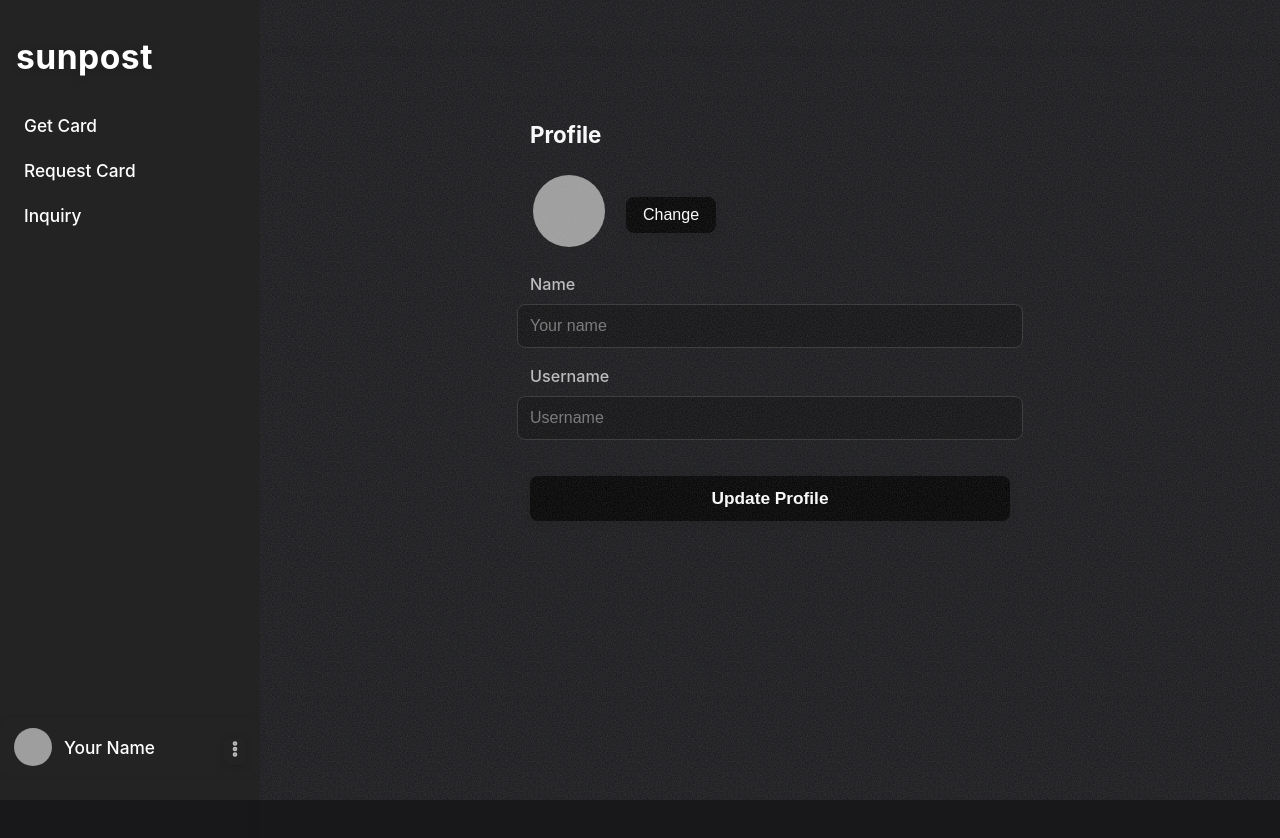
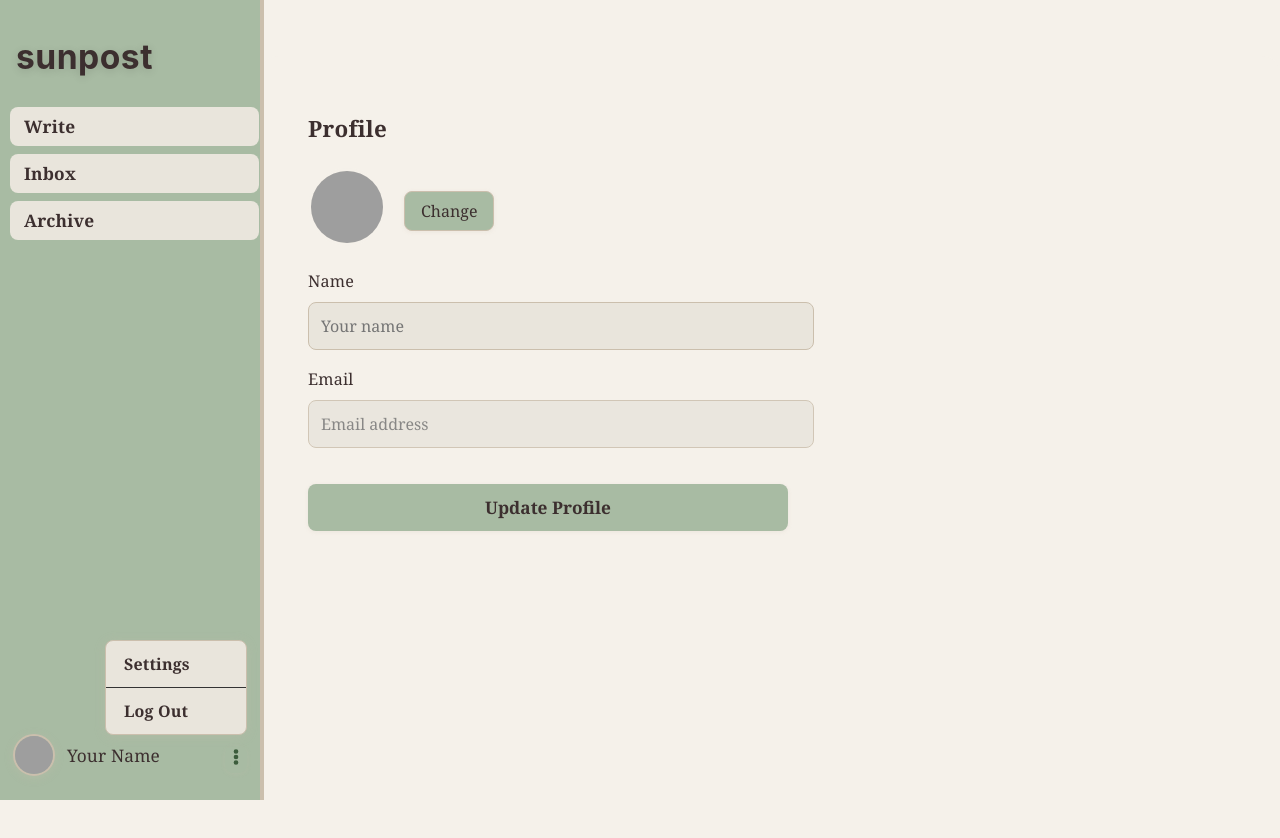
Before and after one commit to Afia-Ava/sunpost, a website: page settings.html in a window 1280 px wide. Both pictures are taken after a click on the button 235 px from the left and 751 px from the top of the page. Drawn offline with Linux system fonts and the light colour scheme; grey boxes are pictures that could not be loaded.

Commit message:
fixed settings page and links to other pages

```diff
--- a/settings.html
+++ b/settings.html
@@ -6,15 +6,99 @@
     <title>Settings | Sunpost</title>
     <link rel="stylesheet" href="style.css" />
     <link rel="stylesheet" href="login.css" />
+    <style>
+      body {
+        background: #f5f1ea;
+        color: #3c2f2f;
+        min-height: 100vh;
+        font-family: 'Georgia', 'Poppins', 'Inter', serif;
+        letter-spacing: 0.01em;
+      }
+      #grain {
+        display: none;
+      }
+      aside {
+        background: #a8bba3 !important;
+        border-right: 4px solid #cbbfad;
+        box-shadow: none !important;
+      }
+      .sidebar-link {
+        color: #3c2f2f !important;
+        background: #e9e5dc !important;
+        border-radius: 8px;
+        margin-bottom: 2px;
+        font-weight: 600;
+        transition: background 0.18s;
+      }
+      .sidebar-link.selected {
+        color: #3c2f2f !important;
+        background: #cbbfad !important;
+        border: 2px solid #cbbfad;
+        box-shadow: 0 4px 24px #a8bba344;
+        font-family: 'Georgia', 'Poppins', serif;
+      }
+      #sidebar-profile-pic {
+        border: 2.5px solid #cbbfad;
+        box-shadow: 0 2px 8px #cbbfad44;
+      }
+      #sidebar-profile-name {
+        color: #3c2f2f !important;
+      }
+      #profile-dropdown {
+        background: #e9e5dc !important;
+        border: 1.5px solid #cbbfad;
+        color: #3c2f2f !important;
+      }
+      #main-content {
+        background: #f5f1ea !important;
+        border-radius: 18px;
+        box-shadow: none !important;
+        margin: 0;
+        padding: 0;
+        border: none;
+      }
+      h2 {
+        color: #3c2f2f !important;
+        font-family: 'Georgia', serif;
+        letter-spacing: 0.01em;
+      }
+      label,
+      p,
+      span,
+      input,
+      textarea,
+      button {
+        color: #3c2f2f !important;
+        font-family: 'Georgia', 'Poppins', serif;
+      }
+      textarea,
+      input {
+        background: #e9e5dc !important;
+        border: 1.5px solid #cbbfad;
+        color: #3c2f2f !important;
+        font-size: 1rem;
+      }
+      button {
+        background: #a8bba3 !important;
+        color: #3c2f2f !important;
+        border: 1.5px solid #cbbfad;
+        border-radius: 8px;
+        font-weight: 700;
+        font-family: 'Georgia', 'Poppins', serif;
+        box-shadow: 0 1px 4px #cbbfad33;
+        transition: background 0.18s;
+      }
+      button:hover {
+        background: #cbbfad !important;
+      }
+    </style>
   </head>
-  <body style="background: #18181b; color: #fff; min-height: 100vh">
+  <body>
     <div id="grain"></div>
-    <div style="height: 120px"></div>
     <main style="display: flex; min-height: 100vh">
       <aside
         style="
           width: 260px;
-          background: #232323;
           min-height: 100vh;
           height: 100vh;
           border-radius: 0;
@@ -26,6 +110,7 @@
           display: flex;
           flex-direction: column;
           align-items: center;
+          box-shadow: 2px 0 12px #a8bba344;
         "
       >
         <div
@@ -62,22 +147,22 @@
           "
         >
           <a
-            href="cards.html#getcard"
+            href="write.html"
             class="sidebar-link left-nav-link"
-            id="getcard-link"
-            >Get Card</a
+            id="write-link"
+            >Write</a
           >
           <a
-            href="cards.html#requestcard"
+            href="inbox.html"
             class="sidebar-link left-nav-link"
-            id="requestcard-link"
-            >Request Card</a
+            id="inbox-link"
+            >Inbox</a
           >
           <a
-            href="cards.html#inquiry"
+            href="archive.html"
             class="sidebar-link left-nav-link"
-            id="inquiry-link"
-            >Inquiry</a
+            id="archive-link"
+            >Archive</a
           >
         </nav>
         <div style="flex: 1"></div>
@@ -95,11 +180,11 @@
               display: flex;
               align-items: center;
               width: 90%;
-              background: #232323;
-              border-radius: 10px;
-              padding: 10px 14px;
+              background: none;
+              border-radius: 0;
+              padding: 0;
               gap: 12px;
-              box-shadow: 0 1px 6px rgba(0, 0, 0, 0.07);
+              box-shadow: none;
             "
           >
             <img
@@ -116,7 +201,7 @@
             <span
               id="sidebar-profile-name"
               style="
-                color: #fff;
+                color: #3c2f2f;
                 font-size: 1.08rem;
                 font-weight: 500;
                 white-space: nowrap;
@@ -142,6 +227,19 @@
                     sidebarName.textContent = 'Your Name';
                   }
                 }
+                const menuBtn = document.getElementById('profile-menu-btn');
+                const dropdown = document.getElementById('profile-dropdown');
+                if (menuBtn && dropdown) {
+                  menuBtn.addEventListener('click', function (e) {
+                    e.stopPropagation();
+                    dropdown.style.display =
+                      dropdown.style.display === 'block' ? 'none' : 'block';
+                  });
+                  document.addEventListener('click', function (e) {
+                    if (dropdown.style.display === 'block')
+                      dropdown.style.display = 'none';
+                  });
+                }
               });
             </script>
             <span style="margin-left: auto; display: flex; align-items: center">
@@ -160,14 +258,14 @@
                     height="22"
                     viewBox="0 0 24 24"
                     fill="none"
-                    stroke="#bdbdbd"
+                    stroke="#3c5c3c"
                     stroke-width="2.1"
                     stroke-linecap="round"
                     stroke-linejoin="round"
                   >
-                    <circle cx="12" cy="6" r="1.5" />
-                    <circle cx="12" cy="12" r="1.5" />
-                    <circle cx="12" cy="18" r="1.5" />
+                    <circle cx="12" cy="6" r="1.5" fill="#3c5c3c" />
+                    <circle cx="12" cy="12" r="1.5" fill="#3c5c3c" />
+                    <circle cx="12" cy="18" r="1.5" fill="#3c5c3c" />
                   </svg>
                 </button>
                 <div
@@ -177,11 +275,12 @@
                     position: absolute;
                     right: 0;
                     bottom: 38px;
-                    background: #232323;
+                    background: #e9e5dc;
                     border-radius: 8px;
-                    box-shadow: 0 2px 12px rgba(0, 0, 0, 0.18);
+                    box-shadow: 0 2px 12px #cbbfad33;
                     min-width: 140px;
                     z-index: 10;
+                    border: 1.5px solid #cbbfad;
                   "
                 >
                   <a
@@ -190,11 +289,12 @@
                     style="
                       display: block;
                       padding: 12px 18px;
-                      color: #fff;
+                      color: #3c2f2f;
                       text-decoration: none;
                       font-size: 1em;
                       border-bottom: 1px solid #333;
                       border-radius: 8px 8px 0 0;
+                      font-weight: 600;
                     "
                     >Settings</a
                   >
@@ -204,30 +304,17 @@
                     style="
                       display: block;
                       padding: 12px 18px;
-                      color: #fff;
+                      color: #3c2f2f;
                       text-decoration: none;
                       font-size: 1em;
                       border-radius: 0 0 8px 8px;
+                      font-weight: 600;
                     "
                     >Log Out</a
                   >
                 </div>
               </div>
-              <script>
-                const menuBtn = document.getElementById('profile-menu-btn');
-                const dropdown = document.getElementById('profile-dropdown');
-                if (menuBtn && dropdown) {
-                  menuBtn.addEventListener('click', function (e) {
-                    e.stopPropagation();
-                    dropdown.style.display =
-                      dropdown.style.display === 'block' ? 'none' : 'block';
-                  });
-                  document.addEventListener('click', function (e) {
-                    if (dropdown.style.display === 'block')
-                      dropdown.style.display = 'none';
-                  });
-                }
-              </script>
+              <!-- Dropdown script moved above for consistency with inbox.html -->
             </span>
           </div>
         </div>
@@ -236,25 +323,25 @@
         id="main-content"
         style="
           flex: 1;
-          background: #18181b;
-          border-radius: 18px;
-          min-height: 60vh;
-          box-shadow: 0 2px 16px rgba(0, 0, 0, 0.07);
+          min-height: 100vh;
           margin-left: 260px;
-          padding: 38px 0 0 0;
-          display: flex;
-          flex-direction: column;
-          align-items: center;
+          padding: 0;
+          background: #f5f1ea;
         "
       >
         <form
           style="
             max-width: 480px;
             width: 100%;
-            margin: 8px 0 0 0;
+            margin: 38px 0 0 48px;
             display: flex;
             flex-direction: column;
-            align-items: center;
+            align-items: flex-start;
+            background: none;
+            border-radius: 0;
+            box-shadow: none;
+            padding: 0;
+            border: none;
           "
           id="settings-form"
         >
@@ -262,7 +349,7 @@
             style="
               font-size: 1.4rem;
               font-weight: 700;
-              color: #fff;
+              color: #3c2f2f;
               margin-bottom: 24px;
               align-self: flex-start;
             "
@@ -286,8 +373,8 @@
                 height: 72px;
                 border-radius: 50%;
                 object-fit: cover;
-                border: 3px solid #18181b;
-                background: #232323;
+                border: 3px solid #f5f1ea;
+                background: #e9e5dc;
               "
             />
             <input
@@ -301,9 +388,9 @@
               id="change-pic-btn"
               style="
                 margin-left: 18px;
-                background: #000;
-                color: #fff;
-                border: 1px solid #000;
+                background: #a8bba3;
+                color: #3c2f2f;
+                border: 1.5px solid #cbbfad;
                 border-radius: 8px;
                 padding: 8px 16px;
                 font-size: 1rem;
@@ -318,7 +405,7 @@
             for="settings-name"
             style="
               align-self: flex-start;
-              color: #bdbdbd;
+              color: #3c2f2f;
               font-size: 1.01rem;
               margin-bottom: 6px;
             "
@@ -331,9 +418,9 @@
             style="
               width: 100%;
               border-radius: 8px;
-              border: 1.5px solid #333;
-              background: #101012;
-              color: #fff;
+              border: 1.5px solid #cbbfad;
+              background: #e9e5dc;
+              color: #3c2f2f;
               padding: 12px;
               font-size: 1rem;
               margin-bottom: 18px;
@@ -344,34 +431,37 @@
             for="settings-username"
             style="
               align-self: flex-start;
-              color: #bdbdbd;
+              color: #3c2f2f;
               font-size: 1.01rem;
               margin-bottom: 6px;
             "
-            >Username</label
+            >Email</label
           >
           <input
-            id="settings-username"
-            type="text"
-            placeholder="Username"
+            id="settings-email"
+            type="email"
+            placeholder="Email address"
+            readonly
             style="
               width: 100%;
               border-radius: 8px;
-              border: 1.5px solid #333;
-              background: #101012;
-              color: #fff;
+              border: 1.5px solid #cbbfad;
+              background: #e9e5dc;
+              color: #3c2f2f;
               padding: 12px;
               font-size: 1rem;
               margin-bottom: 28px;
               transition: border 0.18s, background 0.18s;
+              opacity: 0.85;
+              cursor: not-allowed;
             "
           />
           <button
             type="submit"
             style="
               width: 100%;
-              background: #000;
-              color: #fff;
+              background: #a8bba3;
+              color: #3c2f2f;
               border: none;
               border-radius: 8px;
               padding: 12px 0;
@@ -389,26 +479,12 @@
   </body>
   <script>
     document.addEventListener('DOMContentLoaded', function () {
-      const menuBtn = document.getElementById('profile-menu-btn');
-      const dropdown = document.getElementById('profile-dropdown');
-      if (menuBtn && dropdown) {
-        menuBtn.addEventListener('click', function (e) {
-          e.stopPropagation();
-          dropdown.style.display =
-            dropdown.style.display === 'block' ? 'none' : 'block';
-        });
-        document.addEventListener('click', function (e) {
-          if (dropdown.style.display === 'block')
-            dropdown.style.display = 'none';
-        });
-      }
-
       const picInput = document.getElementById('profile-pic-input');
       const picPreview = document.getElementById('profile-pic-preview');
       const changePicBtn = document.getElementById('change-pic-btn');
       const profileForm = document.getElementById('settings-form');
       const nameInput = document.getElementById('settings-name');
-      const usernameInput = document.getElementById('settings-username');
+      const emailInput = document.getElementById('settings-email');
 
       function loadProfilePic() {
         const savedPic = localStorage.getItem('sunpost_profile_pic');
@@ -425,10 +501,9 @@
       function loadProfileName() {
         const savedName = localStorage.getItem('sunpost_profile_name');
         if (nameInput && savedName) nameInput.value = savedName;
-        const savedUsername = localStorage.getItem('sunpost_profile_username');
-        if (usernameInput && savedUsername) usernameInput.value = savedUsername;
+        const savedEmail = localStorage.getItem('sunpost_profile_email');
+        if (emailInput && savedEmail) emailInput.value = savedEmail;
         const sidebarName = document.getElementById('sidebar-profile-name');
-        const savedEmail = localStorage.getItem('sunpost_profile_email');
         if (sidebarName) {
           if (savedName && savedName.trim()) {
             sidebarName.textContent = savedName;
@@ -467,16 +542,10 @@
         profileForm.addEventListener('submit', function (e) {
           e.preventDefault();
           const nameVal = nameInput ? nameInput.value.trim() : '';
-          const usernameVal = usernameInput ? usernameInput.value.trim() : '';
           if (nameVal) {
             localStorage.setItem('sunpost_profile_name', nameVal);
           } else {
             localStorage.removeItem('sunpost_profile_name');
-          }
-          if (usernameVal) {
-            localStorage.setItem('sunpost_profile_username', usernameVal);
-          } else {
-            localStorage.removeItem('sunpost_profile_username');
           }
           loadProfileName();
           if (profileForm.querySelector('.profile-success-msg')) {
```
Also changed, not shown: archive.html (+1 -1 lines), inbox.html (+2 -2 lines), login.html (+63 -0 lines), write.html (+2 -1 lines).
